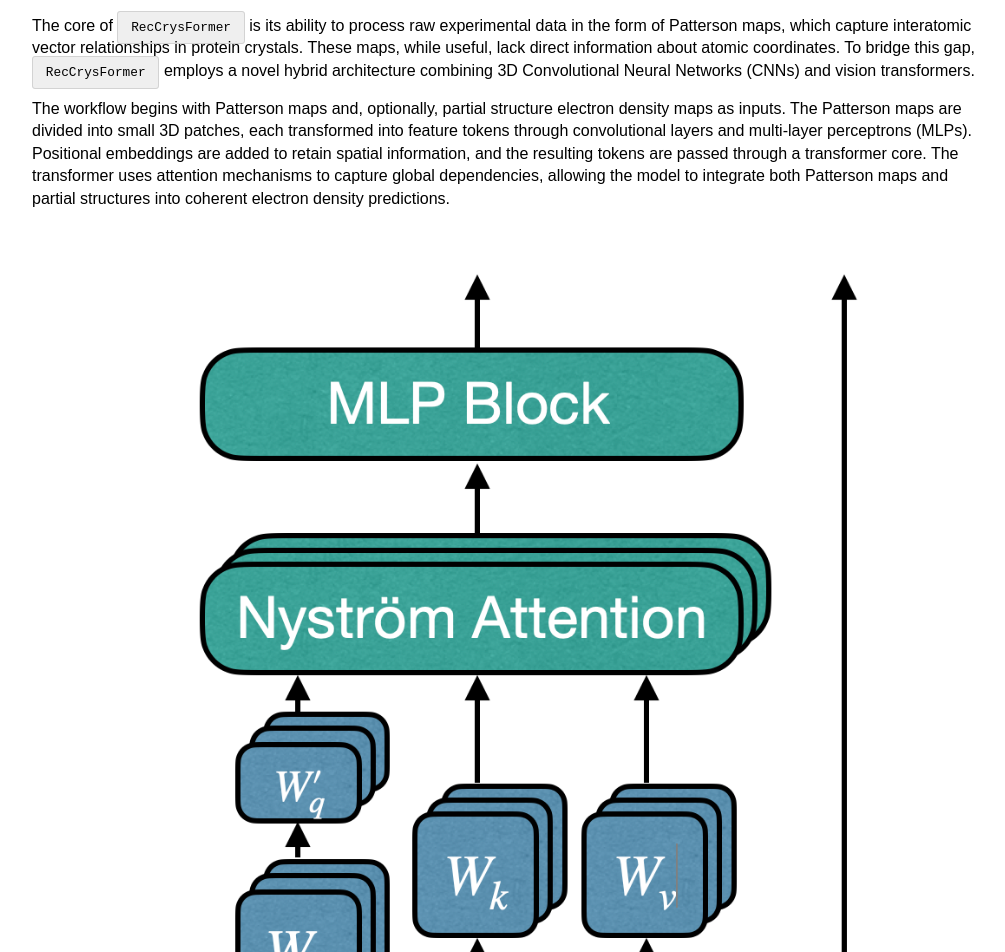
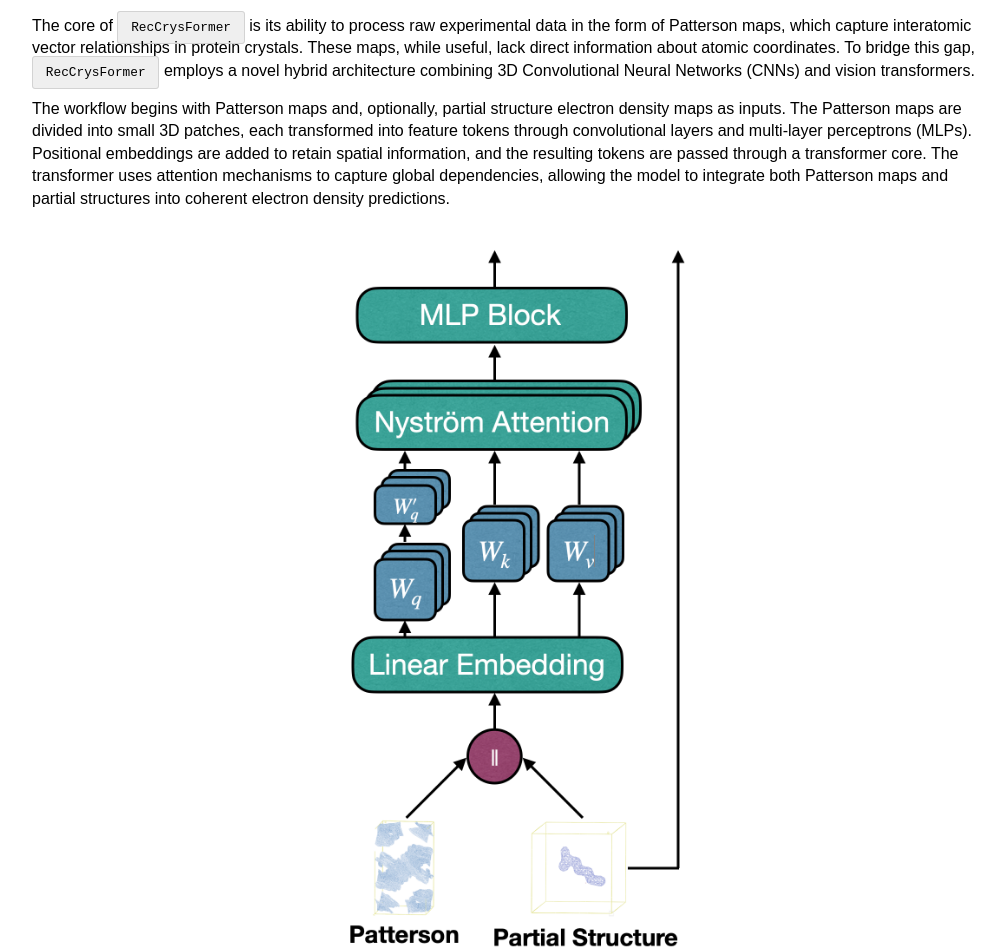
Before and after one commit to akyrillidis/crysformer, a Jekyll site: the page RecCrysFormer.html, which Jekyll copies as it is, in a window 1280 px wide. Shown: the part 1039-1991 px from the top of the page, without its empty margins (128-1133 px from the left). Built offline with Jekyll 4.4.1, drawn with Linux system fonts in a browser that asks for light colours.

Commit message:
Update RecCrysFormer.html

```diff
--- a/RecCrysFormer.html
+++ b/RecCrysFormer.html
@@ -125,7 +125,7 @@
 The workflow begins with Patterson maps and, optionally, partial structure electron density maps as inputs. The Patterson maps are divided into small 3D patches, each transformed into feature tokens through convolutional layers and multi-layer perceptrons (MLPs). Positional embeddings are added to retain spatial information, and the resulting tokens are passed through a transformer core. The transformer uses attention mechanisms to capture global dependencies, allowing the model to integrate both Patterson maps and partial structures into coherent electron density predictions.
 </p>
 <center>
-    <img class="rounded" src="./assets/img/Crysformer2.png" alt="CrysFormer Architecture" style="width:720px;">
+    <img class="rounded" src="./assets/img/Crysformer2.png" alt="CrysFormer Architecture" style="width:360px;">
 </center>
 <p>
 Key innovations include:
@@ -143,7 +143,7 @@
 <code>RecCrysFormer</code> also supports partial protein structures, which are derived from well-studied amino acid conformations. These are integrated as a secondary input, enabling the model to refine predictions based on known molecular patterns.
 </p>
 <center>
-    <img class="rounded" align="center" src="./assets/img/crysformerArchitecture1.png" alt="CrysFormer Architecture" style="width:720px;">
+    <img class="rounded" align="center" src="./assets/img/crysformerArchitecture1.png" alt="CrysFormer Architecture" style="width:360px;">
 </center>
 <p>
 The final result is a powerful, data-efficient architecture capable of translating experimental Patterson maps into accurate electron density maps. This capability represents a significant step toward bridging the gap between experimental crystallographic methods and machine learning.
@@ -162,7 +162,7 @@
     <li><strong>Robustness:</strong> Demonstrated high performance on datasets with variable unit cell dimensions and angles.</li>
 </ul>
 <center>
-    <img class="rounded" align="center" src="./assets/img/frac_comparison.png" alt="CrysFormer Architecture" style="width:720px;">
+    <img class="rounded" align="center" src="./assets/img/frac_comparison.png" alt="CrysFormer Architecture" style="width:600px;">
 </center>
 <center>
     <img class="rounded" align="center" src="./assets/img/recon_reccrysformer.png" alt="CrysFormer Architecture" style="width:720px;">
```
